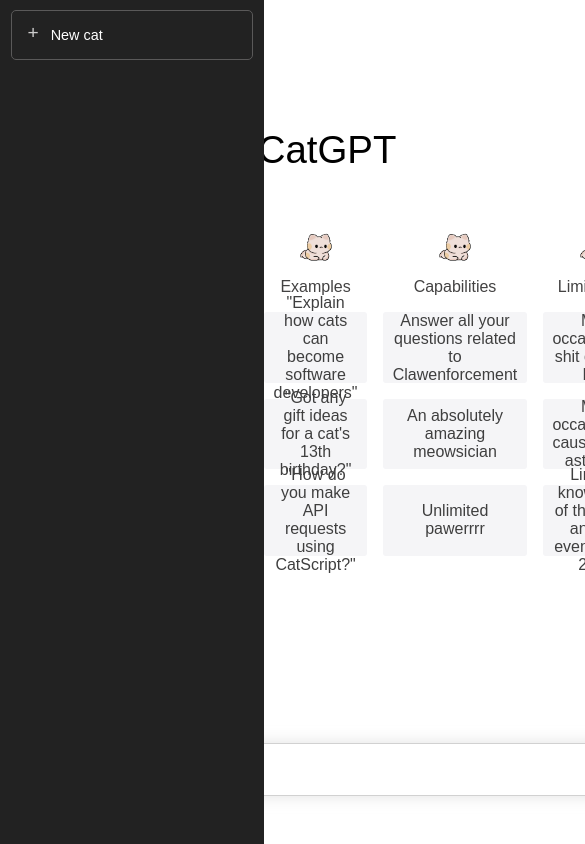
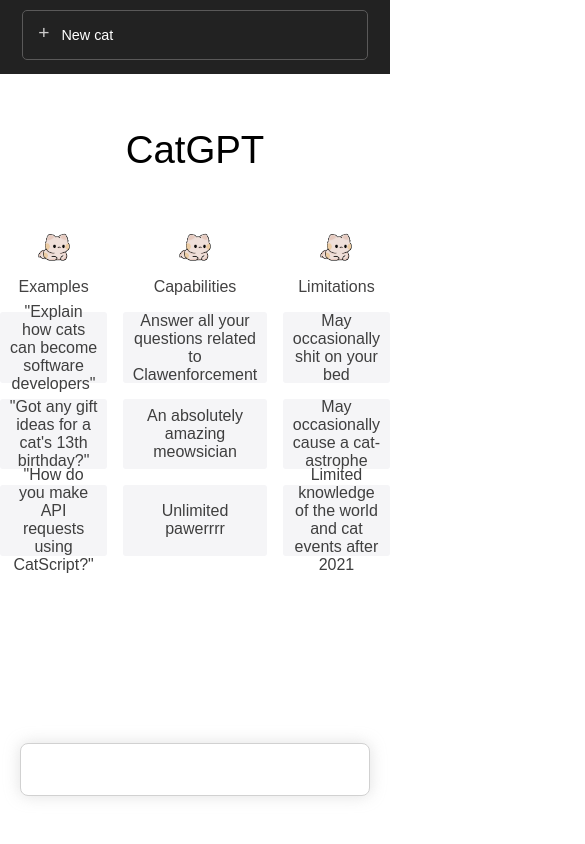
Before and after one commit to glin18/cat-gpt, a React (Create React App) app: page / in a window 390 px wide. Shown: the top 844 px of the page, 585 px wide, since content can reach past the window. Built offline with nearby package versions, Linux system fonts and the light colour scheme.

Commit message:
Begin adding media queries

```diff
--- a/src/App.css
+++ b/src/App.css
@@ -116,7 +116,7 @@ body{
 /* Input Bar */
 
 input{
-  width: 50rem;
+  width:50rem;
   padding: 0.9rem;
   outline: none;
   box-shadow: 0px 0px 1rem rgba(181, 180, 180, 0.4);
@@ -133,3 +133,42 @@ input{
 input:focus{
   outline: none;
 }
+
+@media (max-width: 1100px){
+  input{
+    width: 40rem;
+  }
+}
+
+@media (max-width:900px){
+  input{
+    width: 30rem;
+  }
+}
+
+@media(max-width:850px){
+  .left-bar{
+    height: 4rem;
+    width: 100%;
+  }
+
+  .main-container{
+    margin-left: 0px;
+  }
+
+  input{
+    width: 40rem;
+  }
+}
+
+@media(max-width: 675px){
+  input{
+    width: 30rem;
+  }
+}
+
+@media(max-width: 500px){
+  input{
+    width: 20rem;
+  }
+}
```
